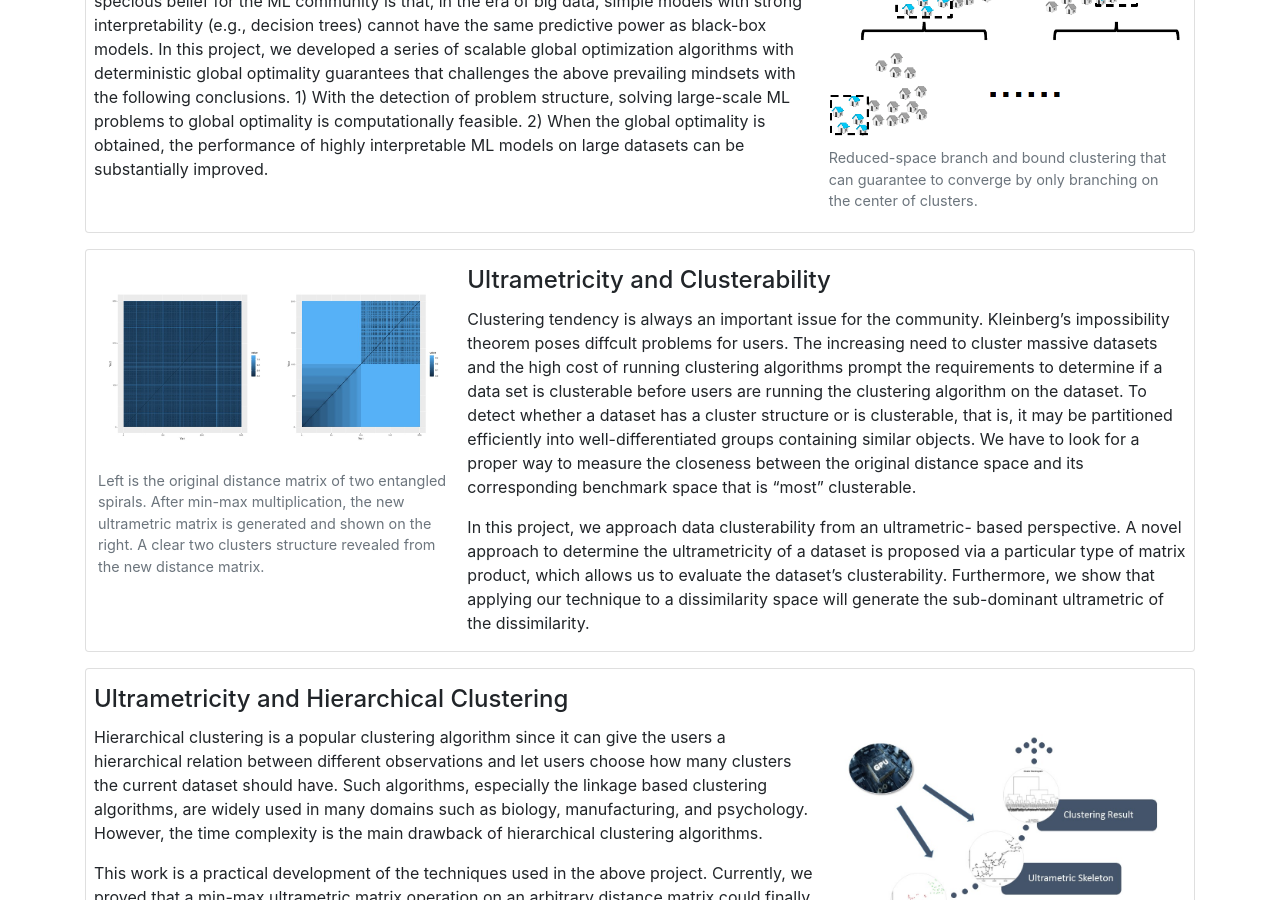
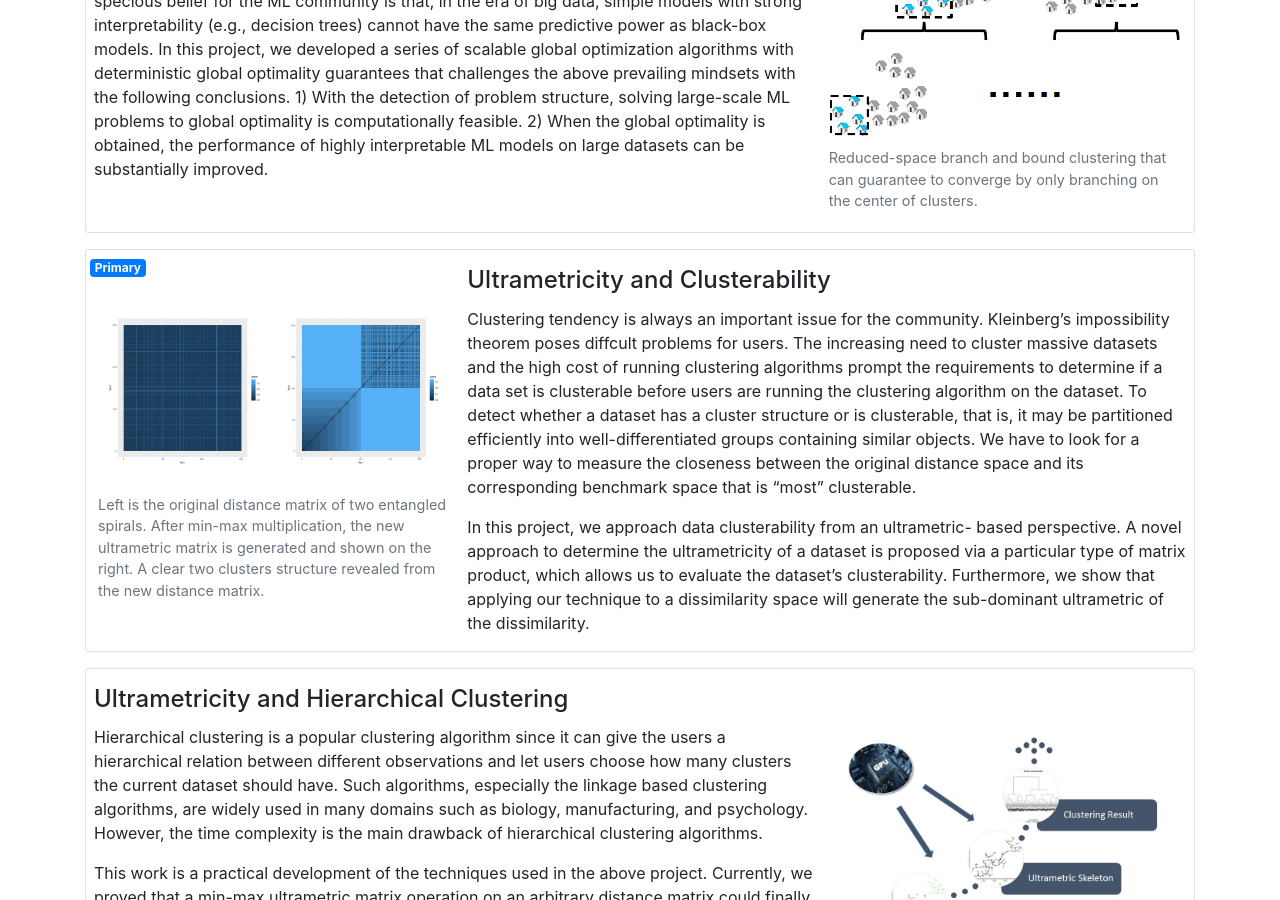
Before and after one commit to kingsley1989/kingsley1989.github.io, a Jekyll site: the page built from _pages/research.md, in a window 1280 px wide and 900 px high, scrolled down 384 px. Built offline with Jekyll 4.4.1, drawn with Linux system fonts in a browser that asks for light colours; nearby versions of some CDN libraries.

Commit message:
research layout

```diff
--- a/_layouts/research.html
+++ b/_layouts/research.html
@@ -55,8 +55,9 @@ layout: default
             {% when "left" %} <!-- When the image should be on the left -->
               <div class="row no-gutters">
                   <div class="col-4 mb-1 ml-1 mt-1">
-                      <div class="badge">{{ research.badge }}</div>
                     {% if research.image_is_figure %}
+                      <span class="badge badge-primary">Primary</span>
+                      <div class="badge badge-primary">{{ research.badge }}</div>
                       <figure class="figure">
                         <img src="{{ research.image | relative_url }}" class="img-fluid figure-img" alt="">
                         <figcaption class="figure-caption ml-2 mr-2">{{research.figure_caption | markdownify | remove: '<p>' | remove: '</p>' }}</figcaption>
```
